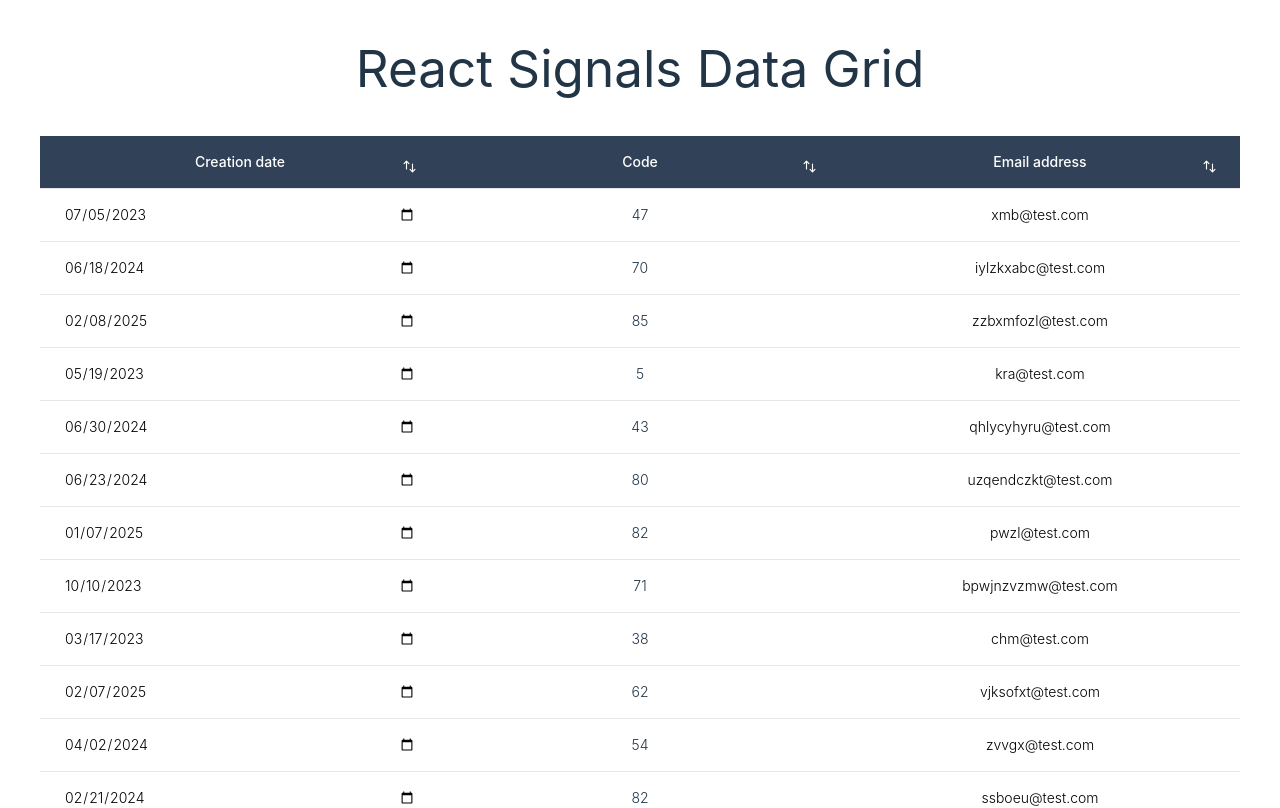
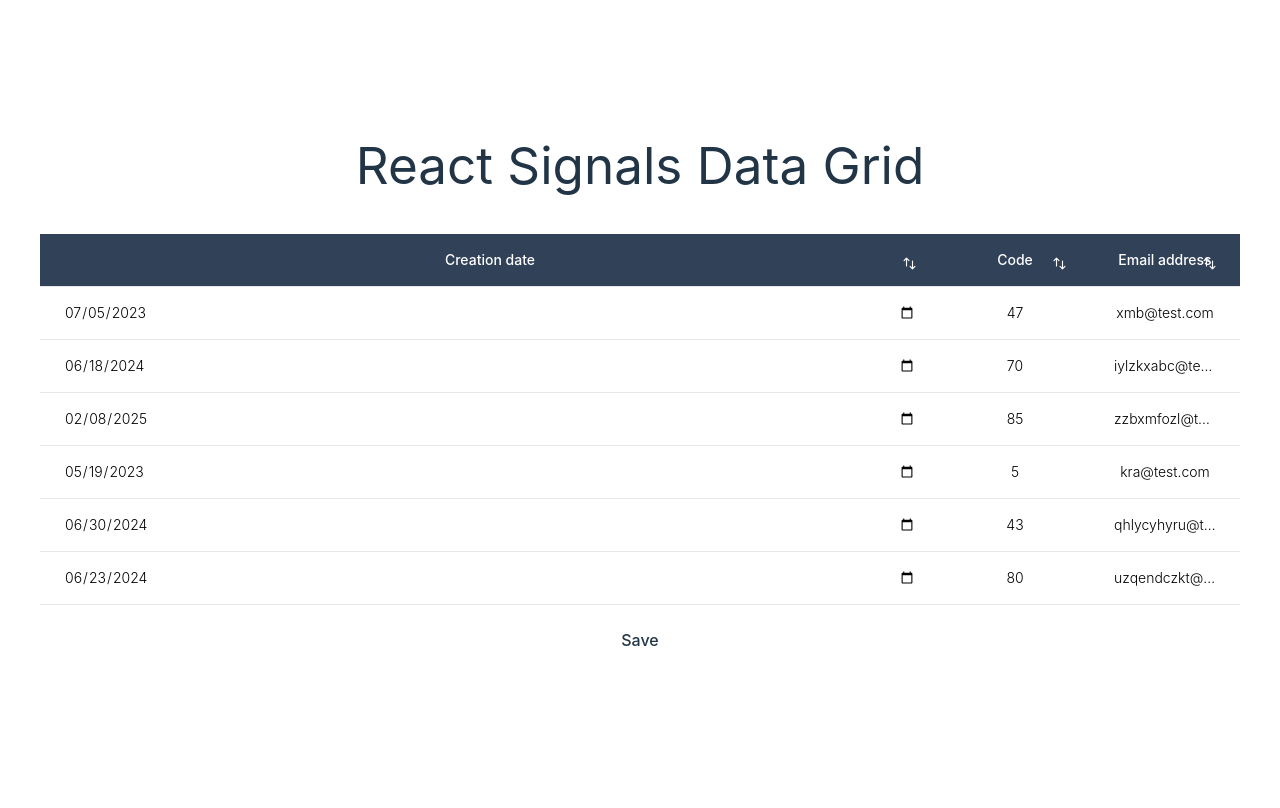
Before and after one commit to StudentOfJS/signal-data-grid, a React (Vite) app: page / in a window 1280 px wide. Shown: the top 808 px of the page. Built offline with nearby package versions, Linux system fonts and the light colour scheme.

Commit message:
txt color and cell widths

```diff
--- a/src/SignalTable/Cell.tsx
+++ b/src/SignalTable/Cell.tsx
@@ -43,7 +43,7 @@ export function Cell({
     <td
       className="border border-slate-300"
       style={{
-        width: columnWidths.value[name] ? `${columnWidths.value[name]}px` : '200px',
+        width: columnWidths.value[name] ? `${columnWidths.value[name]}px` : '100%',
         minWidth: '150px',
         maxWidth: columnWidths.value[name] ? `${columnWidths.value[name]}px` : '200px',
         overflow: 'hidden'
@@ -53,7 +53,7 @@ export function Cell({
       {colDef?.isEditable ? (
           <input
             id={`${name}-${rowId}`}
-            className="text-sm font-light px-6 py-4 text-center w-full overflow-hidden text-ellipsis"
+            className="text-sm font-light px-6 py-4 text-center w-full overflow-hidden text-ellipsis text-black"
             {...colDef?.cellOptions}
             name={name}
             defaultValue={type === 'date' ? datefix(cellValue) : cellValue}
@@ -65,11 +65,11 @@ export function Cell({
       ) : (
         <input
           id={`${name}-${rowId}`}
-          className={`text-sm font-light px-6 py-4 whitespace-nowrap text-center bg-transparent w-full`}
+          className={`text-sm font-light px-6 py-4 whitespace-nowrap text-center text-black bg-transparent w-full`}
           type="text"
           name={name}
           value={cellValue}
-          disabled={true}
+          readOnly={true}
           aria-label={name}
         />
       )}
--- a/src/SignalTable/Cols.tsx
+++ b/src/SignalTable/Cols.tsx
@@ -42,7 +42,7 @@ function Sort({ field }: { field: string }) {
   return (
     <button
       type="button"
-      className="m-0 ml-4 p-1"
+      className="m-0 ml-12 p-1"
       onClick={handleSort}
       style={{
         position: 'absolute',
--- a/src/SignalTable/Row.tsx
+++ b/src/SignalTable/Row.tsx
@@ -9,7 +9,7 @@ export const Row = memo(function ({
   rowId: string;
 }) {
   return (
-    <tr className="bg-white even:bg-gray-100 border-b transition duration-300 ease-in-out hover:bg-gray-100 block sm:table-row">
+    <tr className="bg-white text-black border-b transition duration-300 ease-in-out hover:bg-gray-100 block sm:table-row">
       {row?.map(([key, value]) => {
         let name = `${key}|${rowId}`;
         return (
--- a/src/SignalTable/Table.tsx
+++ b/src/SignalTable/Table.tsx
@@ -83,8 +83,8 @@ export const Table: React.FC<TableType> = ({
   return (
     <>
       <SubmitWrapper handleSubmit={handleSubmit}>
-        <div className="w-full overflow-x-auto">
-          <table className="w-full whitespace-nowrap">
+        <div className="w-full max-h-96 overflow-scroll">
+          <table className="w-full whitespace-nowrap border-collapse border border-slate-700 text-sm text-left text-gray-500 dark:text-gray-400">
             <Cols />
             <Rows />
           </table>
--- a/src/SignalTable/TableRow.tsx
+++ /dev/null
@@ -1,28 +0,0 @@
-import React from 'react';
-
-interface TableRowProps {
-  row: any;
-  columnDefs: any[];
-  foreignKey: string;
-}
-
-export const TableRow: React.FC<TableRowProps> = ({ row, columnDefs, foreignKey }) => {
-  return (
-    <tr key={row[foreignKey]} className="border-b border-gray-200">
-      {columnDefs.map((col) => (
-        <td key={col.field} className="px-4 py-2">
-          {col.isEditable ? (
-            <input
-              type={col.cellOptions.type}
-              defaultValue={row[col.field]}
-              aria-label={col.field}
-              className="w-full border border-gray-300 rounded px-2 py-1"
-            />
-          ) : (
-            <span>{row[col.field]}</span>
-          )}
-        </td>
-      ))}
-    </tr>
-  );
-};
```
